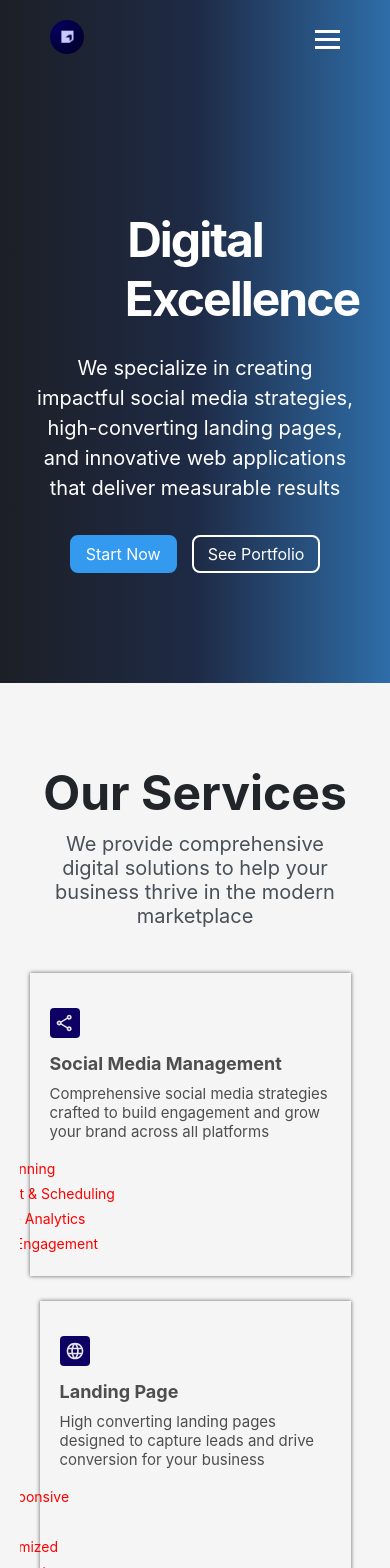
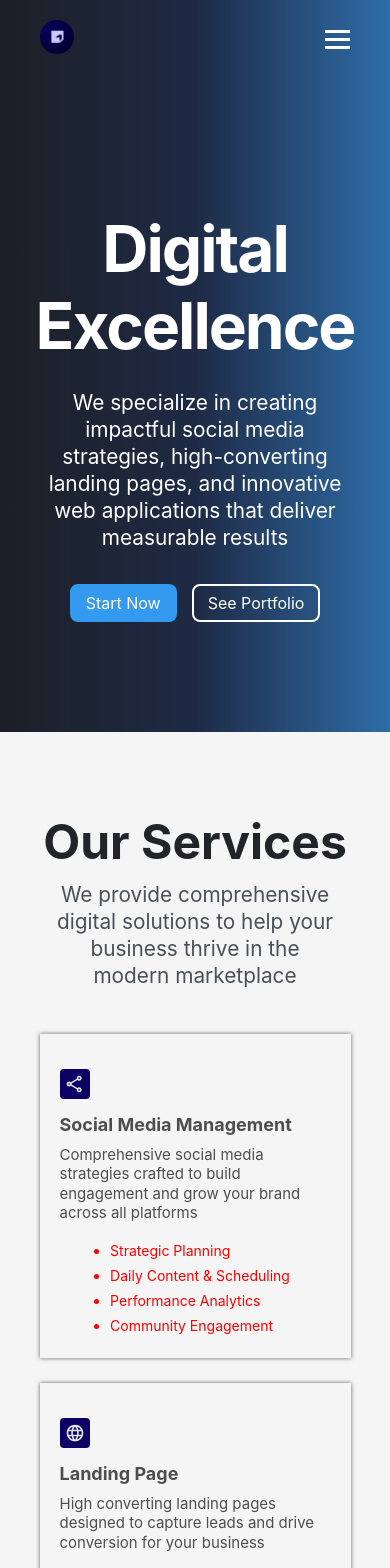
Before and after one commit to Divine-Chidozie/working-on-ace-web-site, a React (Create React App) app in the folder client/: page / in a window 390 px wide. Shown: the top 1568 px of the page. Built offline with nearby package versions, Linux system fonts and the light colour scheme.

Commit message:
adjusting sizing

```diff
--- a/client/src/App.css
+++ b/client/src/App.css
@@ -385,20 +385,16 @@
     overflow-x: hidden;
   }
   .nav_bar {
-    margin: 0 30px;
+    margin: 0 20px;
   }
   .hero_section {
-    text-align: center;
-  }
-  .hero_title {
-    font-size: 3rem;
-    max-width: 40%;
     text-align: center;
   }
   .hero_description {
     width: 90%;
     margin-bottom: 2rem;
-    line-height: 1.5;
+    line-height: 1.3;
+    font-size: 1.3rem;
   }
   .service_list {
     display: flex;
@@ -417,26 +413,32 @@
     flex-direction: column;
     margin: 0 20px;
   }
+  .services_description {
+    line-height: 1.3;
+    font-size: 1.3rem;
+  }
   .service_info {
     display: flex;
     justify-content: center;
     align-items: flex-start;
     text-align: left;
   }
+  .service_text {
+    line-height: 1.3;
+  }
   .service_features {
     display: flex;
     justify-content: center;
     align-items: flex-start;
-    /* margin-left: -120px; */
+    margin-left: 120px;
     color: red;
   }
-  .service--social {
+  /* .service--social {
     margin-left: 10px;
   }
-  .service--landing li {
+  .service--landing {
     text-align: left;
-    /* margin-left: -40px; */
-  }
+  } */
 }
 
 @media (max-width: 768px) {
--- a/client/src/components/HeroSection.js
+++ b/client/src/components/HeroSection.js
@@ -19,9 +19,7 @@
     <>
       <div className="container">
         <section className="hero_section fade-up" id="home">
-          <h1 className="hero_title">
-            Digital <br></br> Excellence
-          </h1>
+          <h1 className="hero_title">Digital Excellence</h1>
           <p className="hero_description">
             We specialize in creating impactful social media strategies,
             high-converting landing pages, and innovative web applications that
```
Also changed, not shown: client/src/components/Navbar.js (+0 -50 lines).
